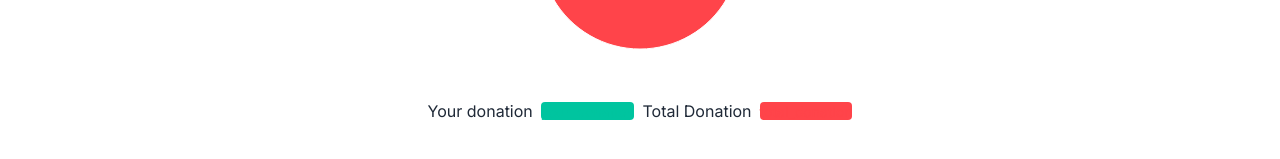
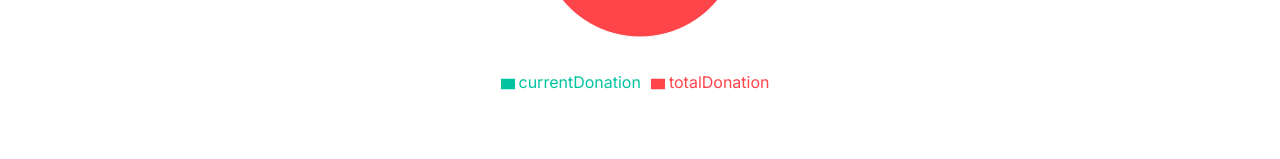
Before and after one commit to naymurabir/A-8_Donation-Campaign, a React (Vite) app: page /statistics in a window 1280 px wide. Shown: the part 337-496 px from the top of the page. Built offline with nearby package versions, Linux system fonts and the light colour scheme.

Commit message:
Final push

```diff
--- a/src/components/Statistics/Statistics.jsx
+++ b/src/components/Statistics/Statistics.jsx
@@ -1,6 +1,6 @@
 import { useLoaderData } from "react-router-dom";
 import { useEffect, useState } from "react";
-import { PieChart, Pie, Cell, } from "recharts";
+import { PieChart, Pie, Cell, Tooltip, Legend } from "recharts";
 import { getStoredDonations } from "../LocalStorage/LocalStorage";
 
 
@@ -37,8 +37,8 @@ const Statistics = () => {
     );
 
     const data = [
-        { id: 1, name: "currentPrice", value: currentPrice },
-        { id: 2, name: "totalPrice", value: totalPrice },
+        { id: 1, name: "currentDonation", value: currentPrice },
+        { id: 2, name: "totalDonation", value: totalPrice },
     ];
 
     const strokes = ["#00C49F", "#FF444A",];
@@ -76,8 +76,8 @@ const Statistics = () => {
                     <Pie
                         data={data}
                         dataKey={(entry) => entry.value}
-                        cy="currentPrice"
-                        cx="totalPrice"
+                        cy="currentDonation"
+                        cx="totalDonation"
                         labelLine={false}
                         label={renderCustomizedLabel}
                         outerRadius={100}
@@ -87,24 +87,11 @@ const Statistics = () => {
                             <Cell key={`cell-${index}`} fill={strokes[index % strokes.length]} />
                         ))}
                     </Pie>
+                    <Tooltip></Tooltip>
+                    <Legend></Legend>
                 </PieChart>
             </div>
 
-
-            <div className="flex flex-col md:flex-row justify-center items-center gap-2">
-
-                <h3>Your donation</h3>
-                <div className="bg-[#00C49F] text-[#00C49F] text-sm h-[18px] rounded">
-                    <p>your_donation</p>
-                </div>
-
-                <div className="flex flex-col md:flex-row justify-center items-center gap-2">
-                    <h3>Total Donation</h3>
-                    <div className="bg-[#FF444A] text-[#FF444A] text-sm h-[18px] rounded">
-                        <p>total_donation</p>
-                    </div>
-                </div>
-            </div>
         </div>
     );
 };
```
